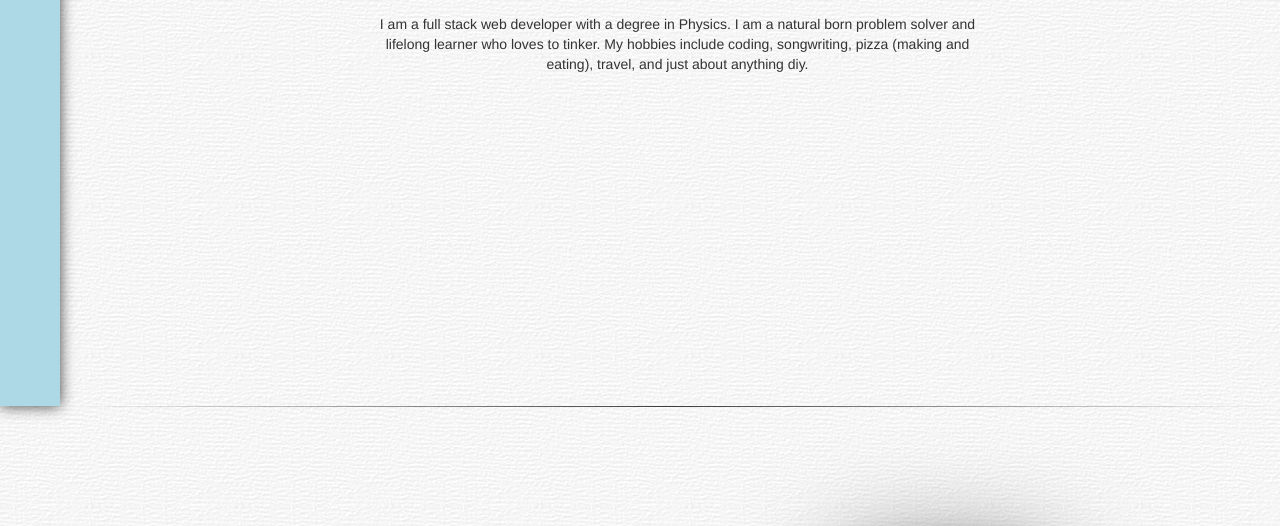
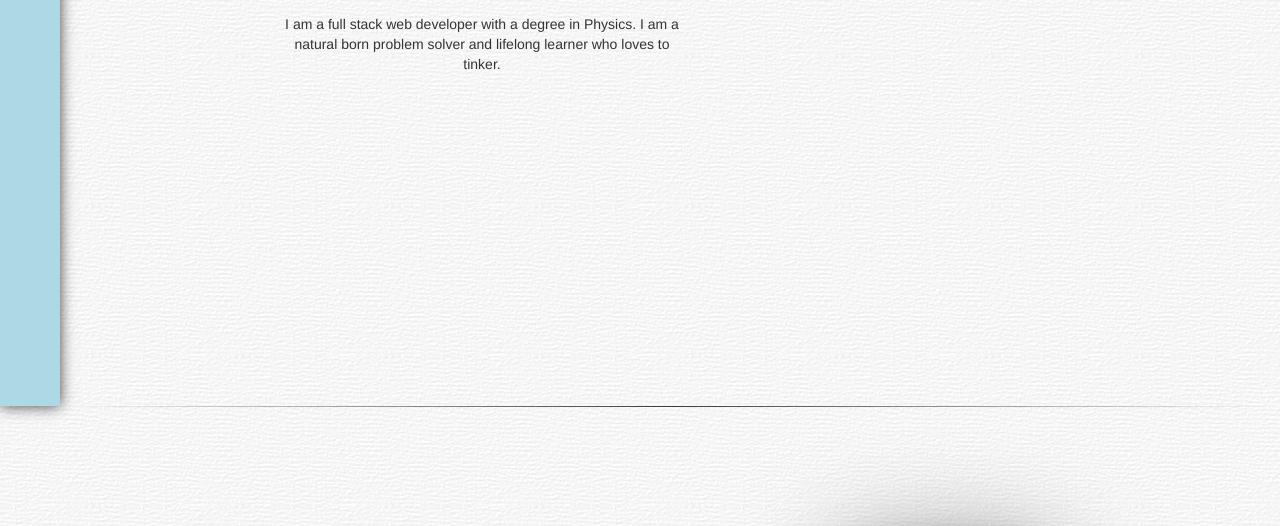
Before and after one commit to daquilino/new-portfolio, a plain HTML site: page public/index.html in a window 1280 px wide. Shown: the part 394-920 px from the top of the page. Drawn offline with nearby package versions, Linux system fonts and the light colour scheme.

Commit message:
edited bio

```diff
--- a/public/index.html
+++ b/public/index.html
@@ -45,7 +45,7 @@
 					<h1 id="name">Hi, I'm Doug Aquilino
 					</h1>
 
-					<p id="bio">I am a full stack web developer with a degree in Physics. I am a natural born problem solver and  lifelong learner who loves to tinker. My hobbies include coding, songwriting, pizza (making and eating), travel, and just about anything diy.
+					<p id="bio">I am a full stack web developer with a degree in Physics. I am a natural born problem solver and lifelong learner who loves to tinker.
 					</p>
 				</section>
 			</div>
```
